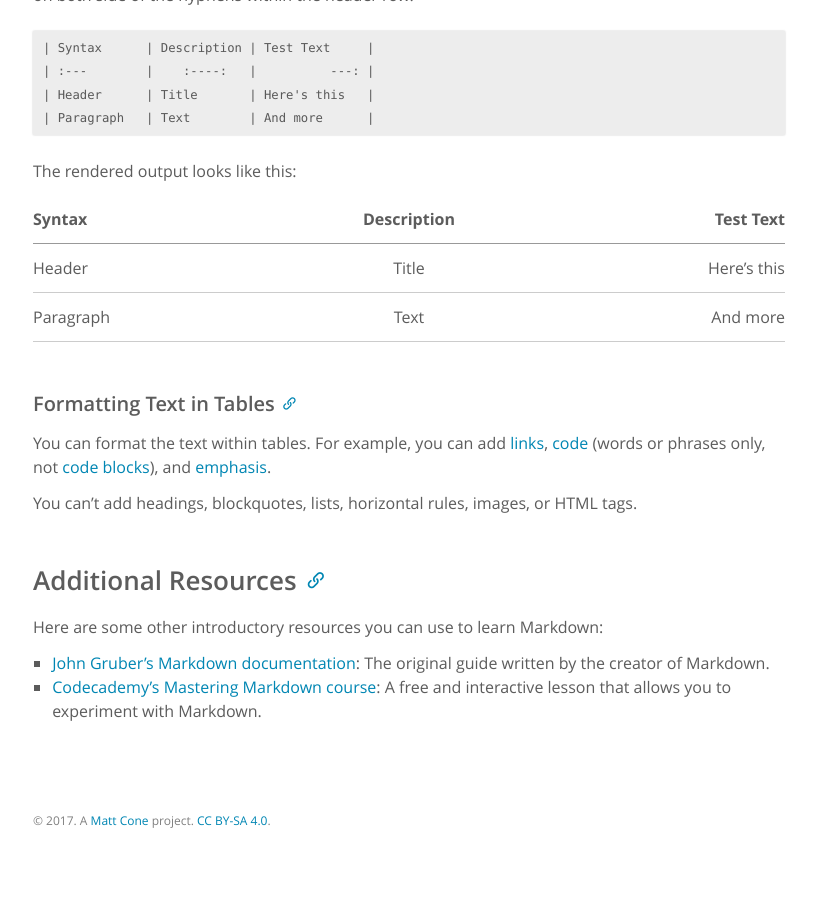
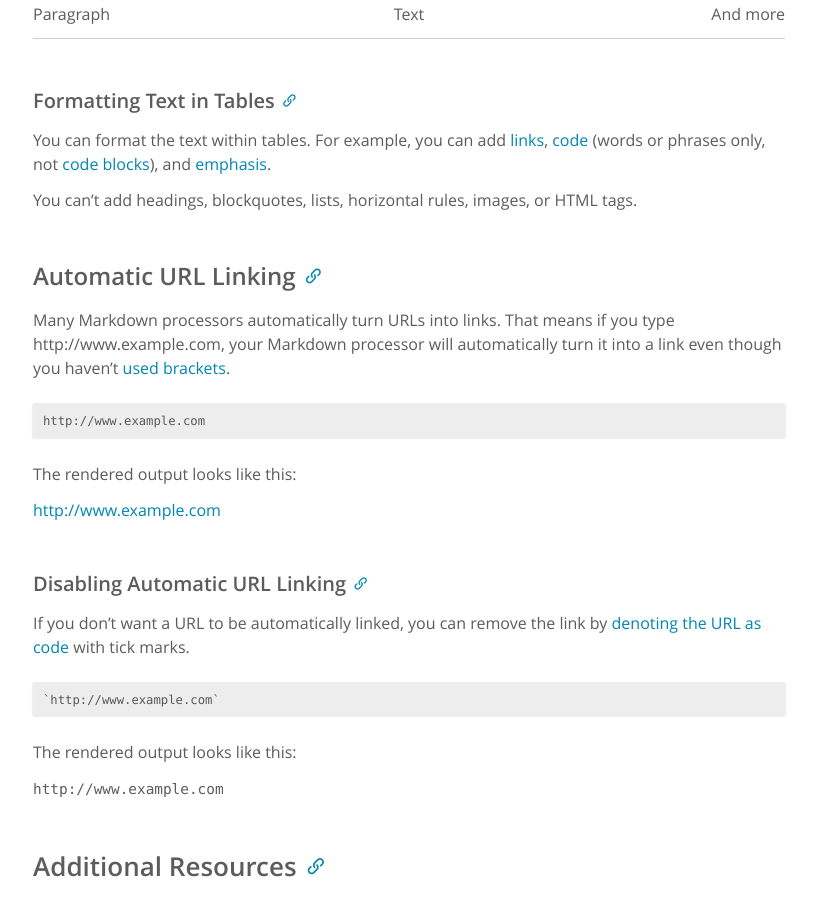
Before and after one commit to mattcone/markdown-guide, a Jekyll site: the page built from index.md, in a window 1280 px wide and 900 px high, scrolled down 20944 px. Shown: the whole window, without its empty margins (231-1048 px from the left). Built offline with Jekyll 4.4.1, drawn with Linux system fonts in a browser that asks for light colours; before the commit the page ends 21821 px from its top, so only the background shows below that; some of the changed text lies outside the part shown.

Commit message:
Add automatic URL linking section

````diff
--- a/_content/basic-syntax/links.md
+++ b/_content/basic-syntax/links.md
@@ -104,15 +104,3 @@ and the HTML for the link would be:
 ```
 <a href="https://en.wikipedia.org/wiki/Hobbit#Lifestyle" title="Hobbit lifestyles">hobbit-hole</a>
 ```
-
-#### Disabling Automatic URL Linking
-
-Some Markdown processors automatically turn URLs into links. That means if you type http://www.example.com, your Markdown processor might automatically turn it into a link even though you haven't used brackets. If this isn't what you want, you can remove the link by [denoting the URL as code](#code-1) with tick marks.
-
-```
-`http://www.example.com`
-```
-
-The rendered output looks like this:
-
-`http://www.example.com`
--- /dev/null
+++ b/_content/extended-syntax/automatic-url-linking.md
@@ -0,0 +1,23 @@
+### Automatic URL Linking
+
+Many Markdown processors automatically turn URLs into links. That means if you type http://www.example.com, your Markdown processor will automatically turn it into a link even though you haven’t [used brackets](#links).
+
+```
+http://www.example.com
+```
+
+The rendered output looks like this:
+
+[http://www.example.com](http://www.example.com)
+
+#### Disabling Automatic URL Linking
+
+If you don't want a URL to be automatically linked, you can remove the link by [denoting the URL as code](#code-1) with tick marks.
+
+```
+`http://www.example.com`
+```
+
+The rendered output looks like this:
+
+`http://www.example.com`
--- a/index.md
+++ b/index.md
@@ -41,4 +41,6 @@ title: Home
 
 {% include_relative _content/extended-syntax/tables.md %}
 
+{% include_relative _content/extended-syntax/automatic-url-linking.md %}
+
 {% include_relative _content/additional-resources.md %}
````
